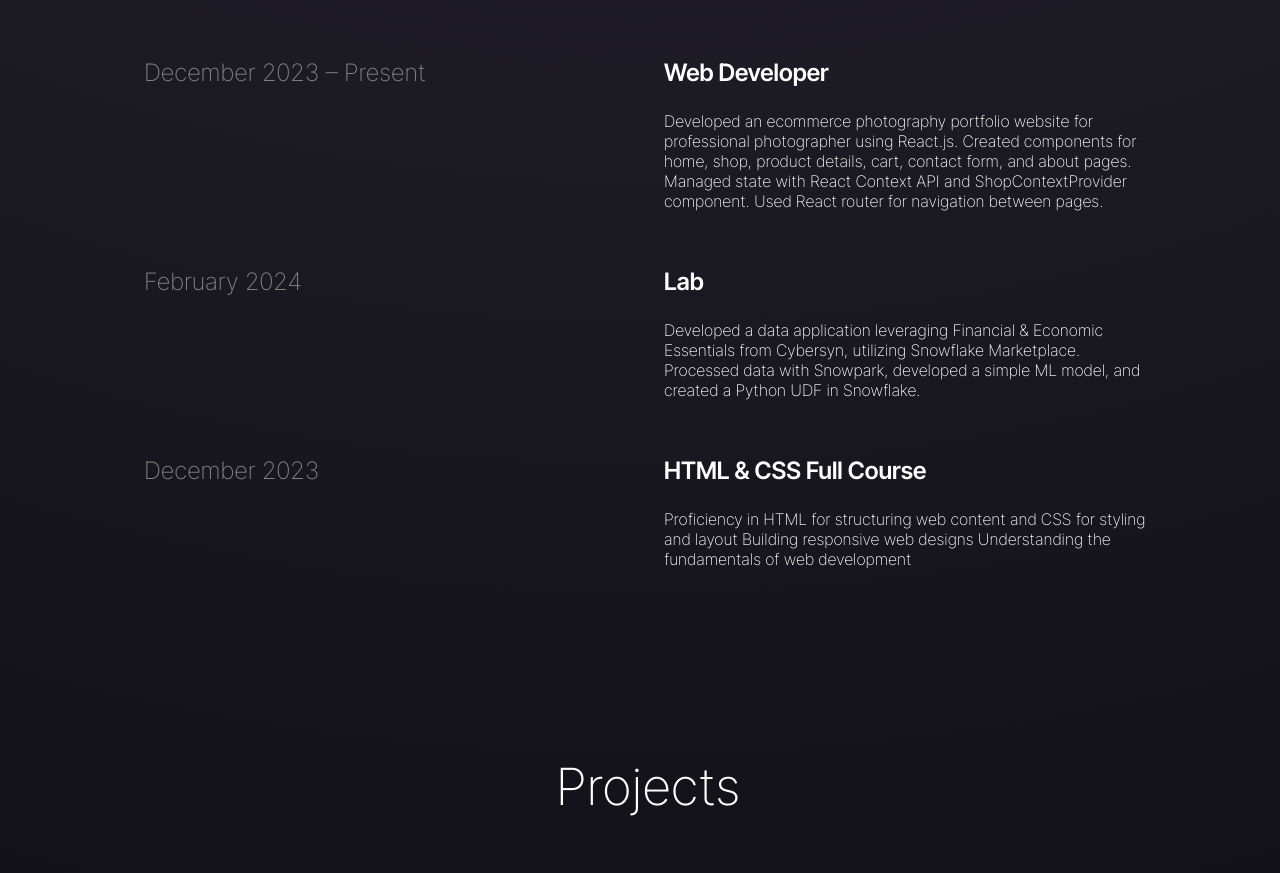
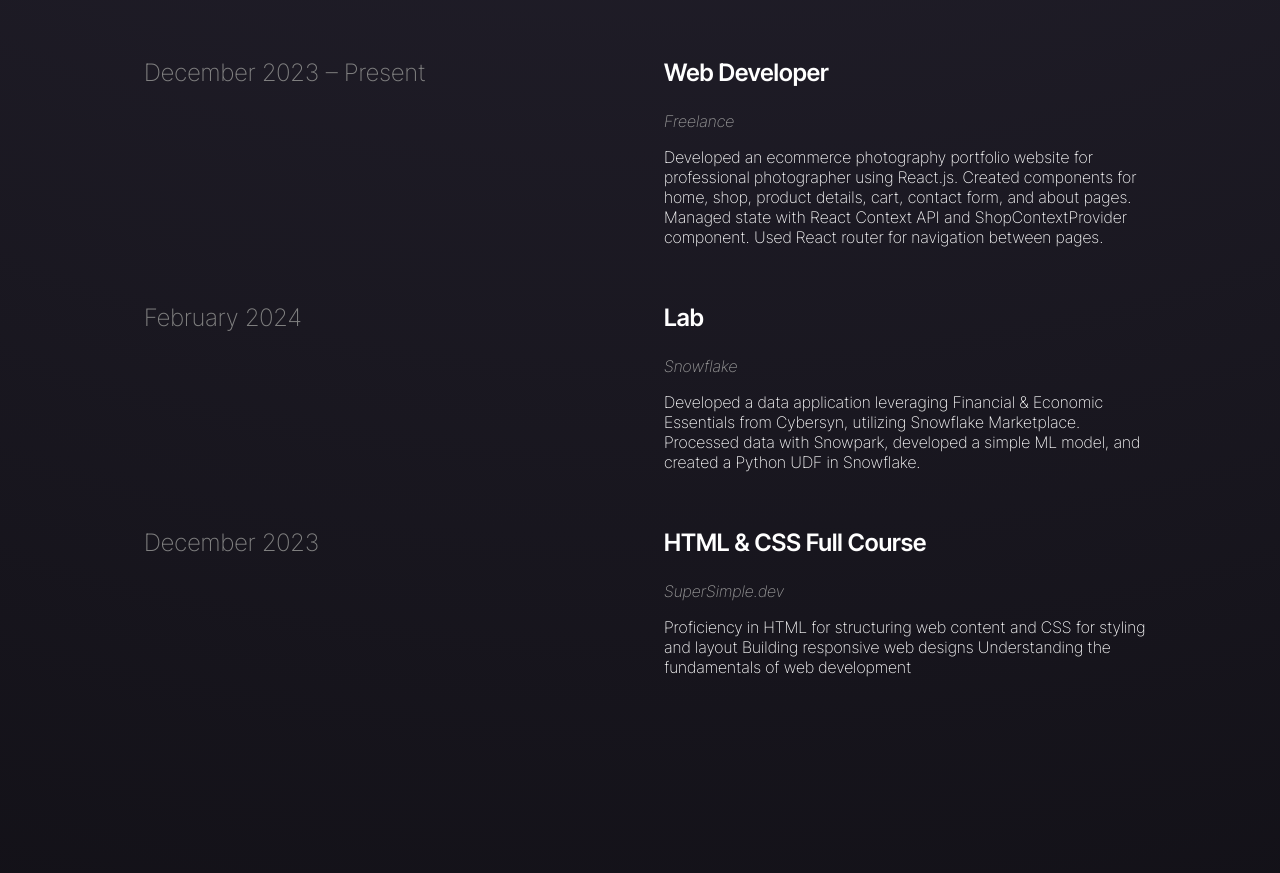
Before and after one commit to FranThe3rd/francisco-portfolio, a React (Create React App) app: page / in a window 1280 px wide. Shown: the part 1580-2453 px from the top of the page. Built offline with nearby package versions, Linux system fonts and the light colour scheme.

Commit message:
added more info on experience page

```diff
--- a/src/App.css
+++ b/src/App.css
@@ -292,12 +292,17 @@ color: white;
 }
 
 .experience-grid p {
-  color: white;
   font-size: clamp(.7rem, 2vw, 1rem);
   font-weight: 200;
     margin-left: 1rem;
     font-family: 'Inter Tight', sans-serif;
     text-align: left;
+
+}
+
+.italicText {
+  font-style: italic;
+  color: rgb(154, 154, 154);
 
 }
 
--- a/src/App.js
+++ b/src/App.js
@@ -266,6 +266,7 @@ function App() {
           </div>
           <div className='experience-text noSlideRight'>
             <h3 className='hidden'>Web Developer</h3>
+            <p className='italicText'>Freelance</p>
             <p className='hidden'>Developed an ecommerce photography portfolio website for professional photographer using React.js.
               Created components for home, shop, product details, cart, contact form, and about pages.
               Managed state with React Context API and ShopContextProvider component.
@@ -276,6 +277,7 @@ function App() {
           </div>
           <div className='experience-text noSlideRight'>
             <h3 className='hidden'>Lab</h3>
+            <p className='italicText'>Snowflake</p>
             <p className='hidden'>Developed a data application leveraging Financial & Economic Essentials from Cybersyn, utilizing Snowflake Marketplace.
               Processed data with Snowpark, developed a simple ML model, and created a Python UDF in Snowflake.</p>
           </div>
@@ -284,6 +286,7 @@ function App() {
           </div>
           <div className='experience-text noSlideRight'>
             <h3 className='hidden'>HTML & CSS Full Course</h3>
+            <p className='italicText'>SuperSimple.dev</p>
             <p className='hidden'>Proficiency in HTML for structuring web content and CSS for styling and layout
               Building responsive web designs
               Understanding the fundamentals of web development</p>
```
